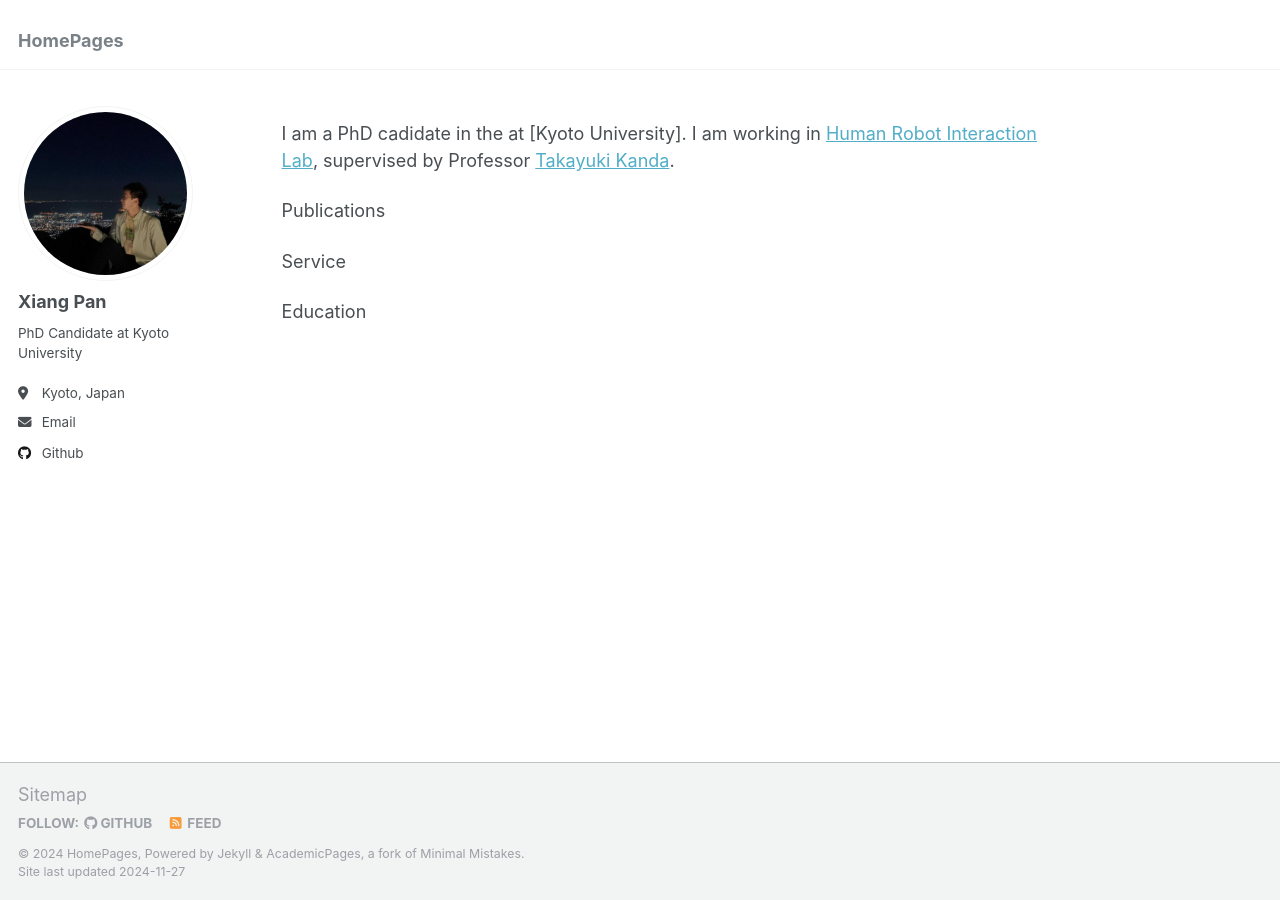
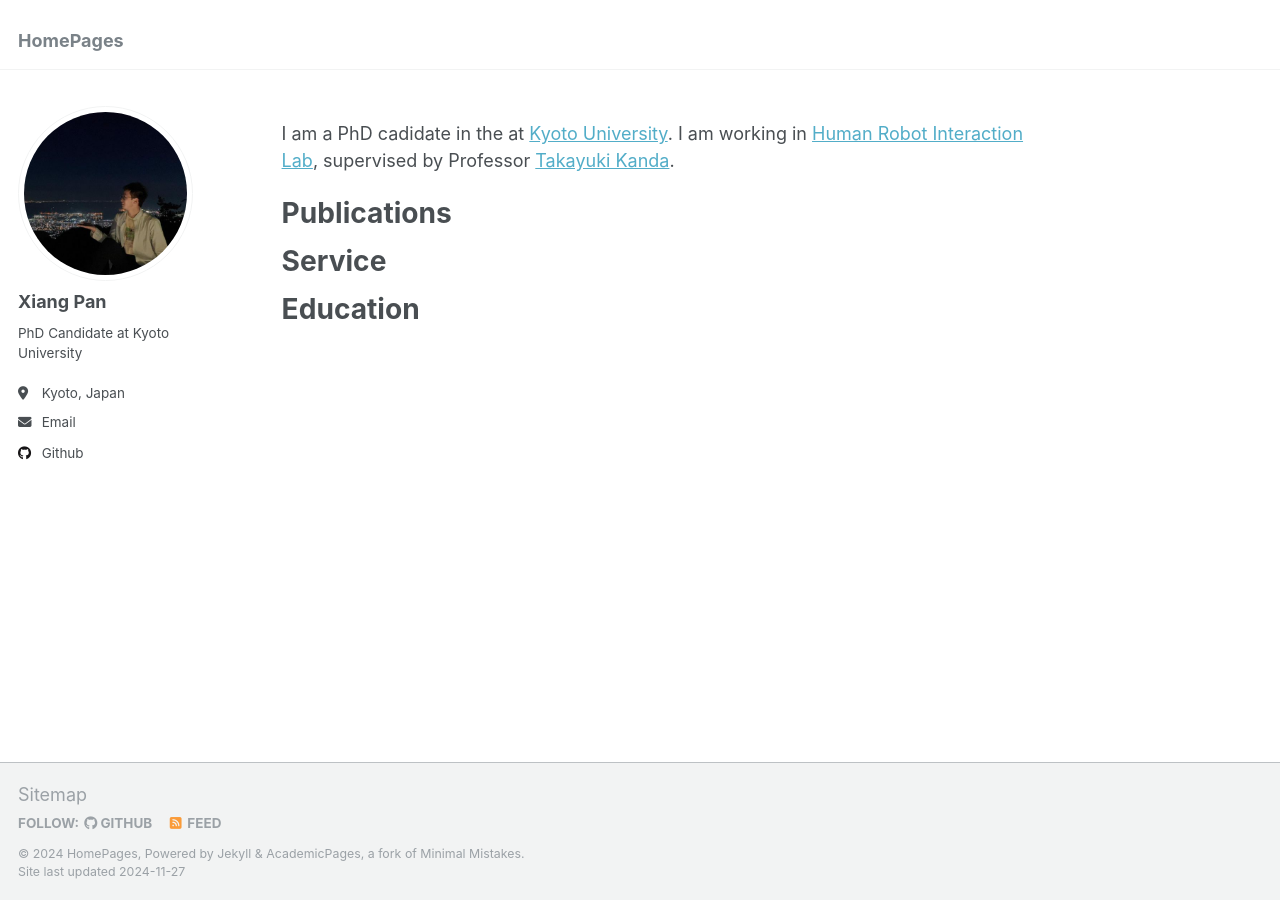
Before and after one commit to pan-xiang/pan-xiang.github.io, a Jekyll site: the page built from _pages/about.md, in a window 1280 px wide. Built offline with Jekyll 4.4.1, drawn with Linux system fonts in a browser that asks for light colours; part of the change alters nothing that is shown.

```diff
--- a/_pages/about.md
+++ b/_pages/about.md
@@ -7,13 +7,17 @@ redirect_from:
   - /about.html
 ---
 
-I am a PhD cadidate in the at [Kyoto University]. I am working in [Human Robot Interaction Lab](https://www.robot.soc.i.kyoto-u.ac.jp/en/), supervised by Professor [Takayuki Kanda](https://scholar.google.com/citations?hl=en&user=BL9EACgAAAAJ).
+I am a PhD cadidate in the at [Kyoto University](https://www.kyoto-u.ac.jp/en). I am working in [Human Robot Interaction Lab](https://www.robot.soc.i.kyoto-u.ac.jp/en/), supervised by Professor [Takayuki Kanda](https://scholar.google.com/citations?hl=en&user=BL9EACgAAAAJ).
 
 Publications
+======
 
 Service
+======
 
 Education
+======
+
 
 <!-- A data-driven personal website
 ======
```
